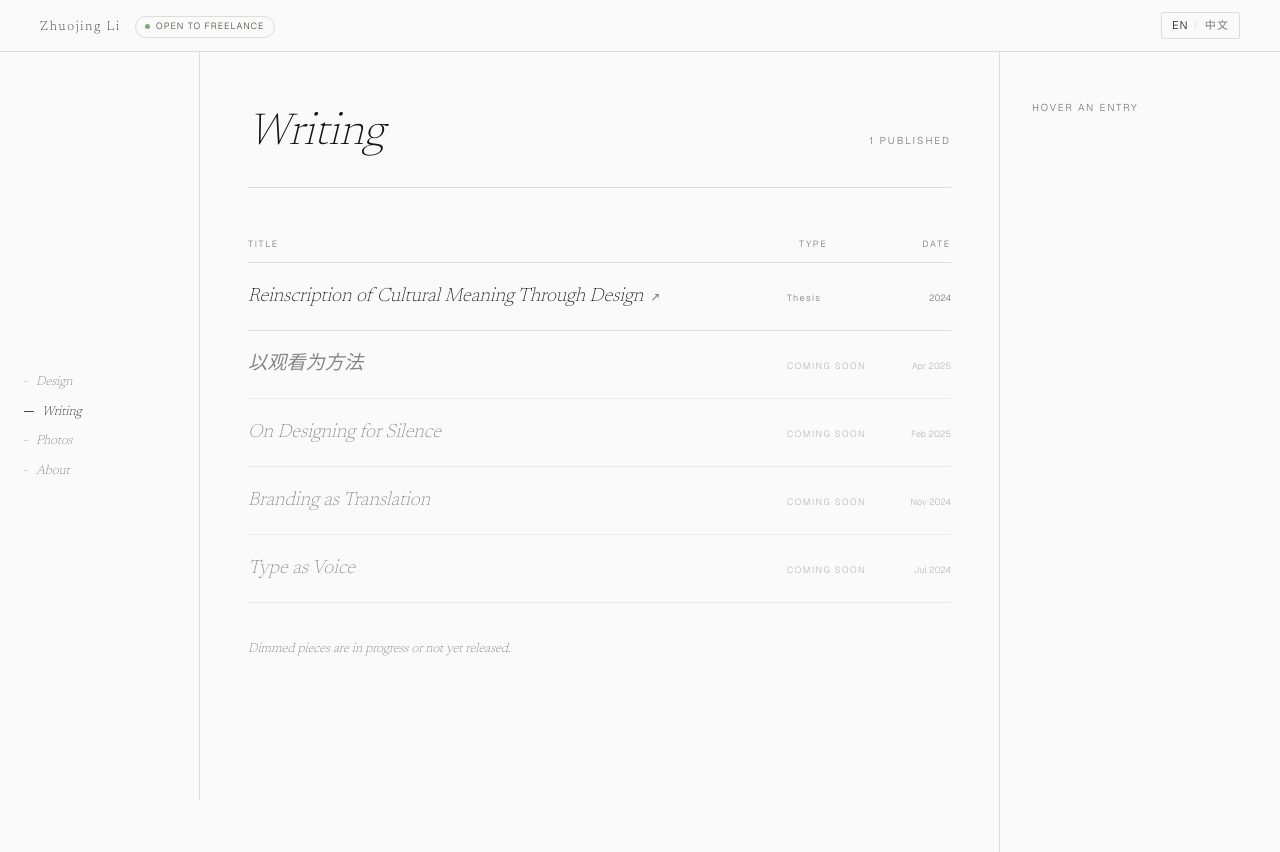
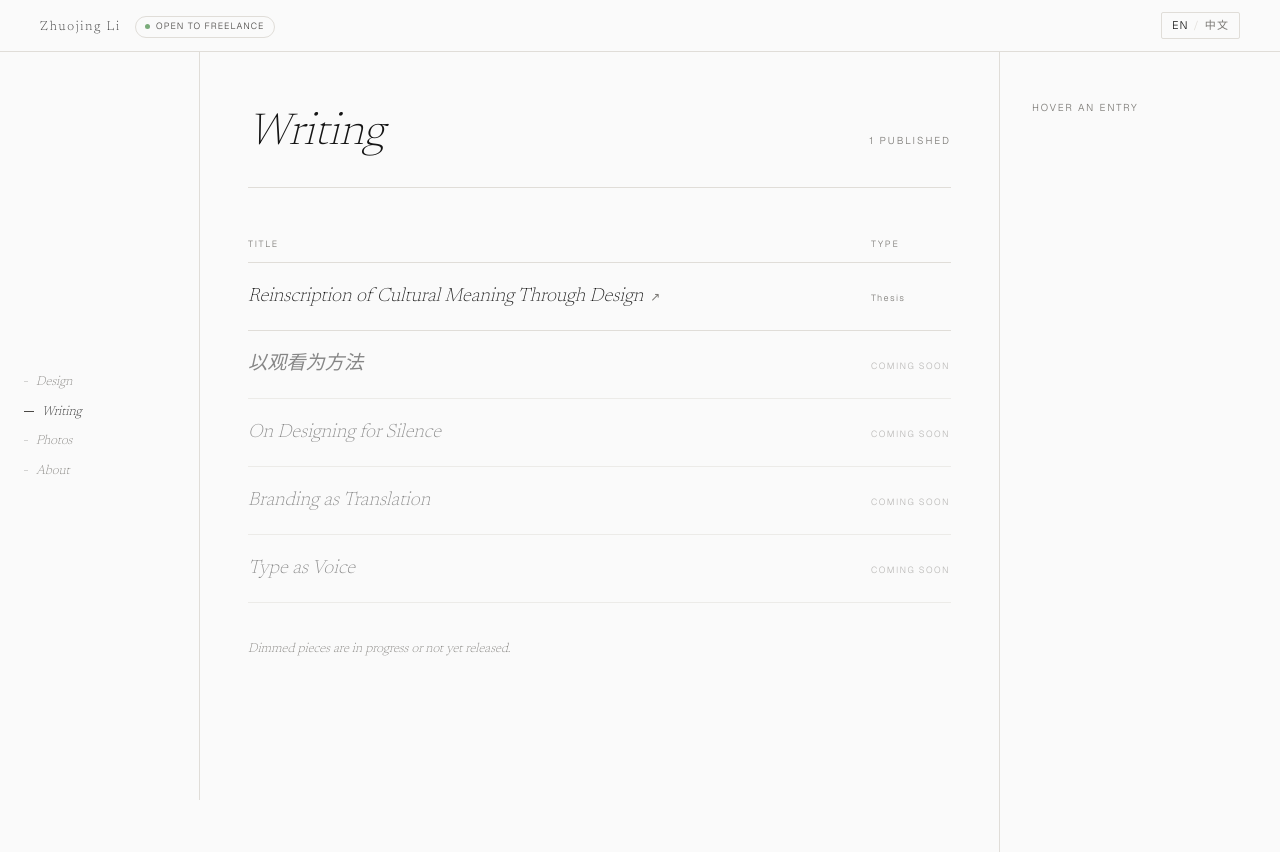
Before and after one commit to SherryLi8/zhuojing-site, a Next.js app: page /words in a window 1280 px wide. Built offline with nearby package versions, Linux system fonts and the light colour scheme.

Commit message:
Remove years from all pages

```diff
--- a/app/design/page.tsx
+++ b/app/design/page.tsx
@@ -270,10 +270,6 @@ function DetailPanel({ work }: { work: typeof works[0] | null }) {
           <span style={{ fontFamily: "var(--font-geist),sans-serif", fontSize: 10, letterSpacing: "0.1em", color: "var(--dim)" }}>{TAG_LABELS[lang][work.tag]}</span>
         </div>
         <div style={{ display: "flex", gap: 24 }}>
-          <span style={{ fontFamily: "var(--font-geist),sans-serif", fontSize: 9, letterSpacing: "0.2em", color: "var(--faint)", width: 52 }}>{labels.year}</span>
-          <span style={{ fontFamily: "var(--font-geist),sans-serif", fontSize: 10, letterSpacing: "0.1em", color: "var(--dim)" }}>{work.year}</span>
-        </div>
-        <div style={{ display: "flex", gap: 24 }}>
           <span style={{ fontFamily: "var(--font-geist),sans-serif", fontSize: 9, letterSpacing: "0.2em", color: "var(--faint)", width: 52 }}>{labels.role}</span>
           <span style={{ fontFamily: "var(--font-geist),sans-serif", fontSize: 10, letterSpacing: "0.1em", color: "var(--dim)" }}>{labels.designer}</span>
         </div>
@@ -437,7 +433,7 @@ export default function Design() {
                   onClick={() => setSelected(isSelected ? null : work)}
                   style={{
                     display: "grid",
-                    gridTemplateColumns: "36px 1fr max-content max-content",
+                    gridTemplateColumns: "36px 1fr max-content",
                     alignItems: "baseline",
                     gap: "0 32px",
                     padding: "18px 0",
@@ -471,11 +467,6 @@ export default function Design() {
                     fontSize: 9, letterSpacing: "0.16em", color: "var(--faint)",
                   }}>{TAG_LABELS[lang][work.tag]}</span>
 
-                  {/* Year */}
-                  <span style={{
-                    fontFamily: "var(--font-geist),sans-serif",
-                    fontSize: 9, color: "var(--faint)",
-                  }}>{work.year}</span>
                 </div>
               );
             })}
--- a/app/page.tsx
+++ b/app/page.tsx
@@ -275,7 +275,7 @@ function ContentBlock({ onSectionChange }: { onSectionChange: (idx: number) => v
                 {/* Left: metadata */}
                 <div style={{ flexShrink: 0, maxWidth: 280 }}>
                   <div style={{ fontSize: 8, letterSpacing: "0.28em", color: "var(--faint)", fontFamily: "var(--font-geist),sans-serif", marginBottom: 24 }}>
-                    {String(workIdx + 1).padStart(2, "0")} / {String(works.length).padStart(2, "0")} &nbsp; {works[workIdx].category} · {works[workIdx].year}
+                    {String(workIdx + 1).padStart(2, "0")} / {String(works.length).padStart(2, "0")} &nbsp; {works[workIdx].category}
                   </div>
                   <div style={{ fontFamily: "var(--font-newsreader),serif", fontStyle: "italic", fontWeight: 200, fontSize: "clamp(32px,3.8vw,56px)", color: "var(--dark)", lineHeight: 1.05, marginBottom: 6 }}>
                     {works[workIdx].title}
@@ -337,7 +337,7 @@ function ContentBlock({ onSectionChange }: { onSectionChange: (idx: number) => v
                     <div style={{
                       fontSize: 8, letterSpacing: "0.24em", color: "var(--faint)",
                       fontFamily: "var(--font-geist),sans-serif", marginBottom: 36,
-                    }}>{photos[photoIdx].series.toUpperCase()}<br/>{photos[photoIdx].year}</div>
+                    }}>{photos[photoIdx].series.toUpperCase()}</div>
                     <Link href={`/photos?series=${photos[photoIdx].id}`} style={{
                       fontSize: 9, letterSpacing: "0.2em", color: "var(--dim)",
                       fontFamily: "var(--font-geist),sans-serif",
@@ -382,7 +382,7 @@ function ContentBlock({ onSectionChange }: { onSectionChange: (idx: number) => v
                       animate={{ opacity: hovWrite !== null && hovWrite !== i ? 0.1 : w.pub ? 1 : 0.3 }}
                       transition={{ duration: 0.2 }}
                       style={{
-                        display: "grid", gridTemplateColumns: "1fr 88px 52px",
+                        display: "grid", gridTemplateColumns: "1fr 88px",
                         alignItems: "baseline", padding: "26px 0",
                         borderTop: i === 0 ? "none" : "1px solid var(--line)",
                         cursor: w.pub ? "pointer" : "default",
@@ -397,7 +397,6 @@ function ContentBlock({ onSectionChange }: { onSectionChange: (idx: number) => v
                         {w.pub && <span style={{ fontSize: 11, marginLeft: 8, color: "var(--faint)", fontStyle: "normal" }}>↗</span>}
                       </span>
                       <span style={{ fontSize: 8, letterSpacing: "0.18em", color: "var(--faint)", fontFamily: "var(--font-geist),sans-serif", textTransform: "uppercase" }}>{w.tag}</span>
-                      <span style={{ fontSize: 9, color: "var(--faint)", textAlign: "right", fontFamily: "var(--font-geist),sans-serif" }}>{w.date}</span>
                     </motion.a>
                   ))}
                 </div>
--- a/app/photos/page.tsx
+++ b/app/photos/page.tsx
@@ -235,7 +235,7 @@ export default function Photos() {
               transition={{ duration: 0.35, ease: [0.25, 0, 0, 1] }}
             >
               <div style={{ fontFamily: "var(--font-geist),sans-serif", fontSize: 9, letterSpacing: "0.22em", color: "var(--faint)", marginBottom: 20 }}>
-                {activeSeries.location.toUpperCase()} · {activeSeries.year}
+                {activeSeries.location.toUpperCase()}
               </div>
               <div style={{
                 fontFamily: "var(--font-newsreader),serif", fontStyle: "italic", fontWeight: 200,
--- a/app/words/page.tsx
+++ b/app/words/page.tsx
@@ -119,14 +119,13 @@ export default function Words() {
 
           {/* Column header */}
           <div style={{
-            display: "grid", gridTemplateColumns: "1fr 80px 72px",
+            display: "grid", gridTemplateColumns: "1fr 80px",
             padding: "10px 0", borderBottom: "1px solid var(--line)",
             fontFamily: "var(--font-geist),sans-serif",
             fontSize: 9, letterSpacing: "0.22em", color: "var(--faint)",
           }}>
             <span>{lang === "en" ? "TITLE" : "标题"}</span>
             <span>{lang === "en" ? "TYPE" : "分类"}</span>
-            <span style={{ textAlign: "right" }}>{lang === "en" ? "DATE" : "日期"}</span>
           </div>
 
           {list.map((entry) => {
@@ -148,7 +147,7 @@ export default function Words() {
                     rel: entry.external ? "noopener noreferrer" : undefined,
                   } : {})}
                   style={{
-                    display: "grid", gridTemplateColumns: "1fr 80px 72px",
+                    display: "grid", gridTemplateColumns: "1fr 80px",
                     alignItems: "baseline", gap: "0 12px",
                     padding: "22px 0", borderBottom: "1px solid var(--line)",
                     cursor: entry.published ? "pointer" : "default",
@@ -166,9 +165,6 @@ export default function Words() {
                   </span>
                   <span style={{ fontFamily: "var(--font-geist),sans-serif", fontSize: 9, letterSpacing: "0.16em", color: "var(--faint)" }}>
                     {entry.published ? entry.tag : (lang === "en" ? "COMING SOON" : "敬请期待")}
-                  </span>
-                  <span style={{ fontFamily: "var(--font-geist),sans-serif", fontSize: 9, color: "var(--faint)", textAlign: "right" }}>
-                    {entry.date}
                   </span>
                 </Tag>
               </motion.div>
```
